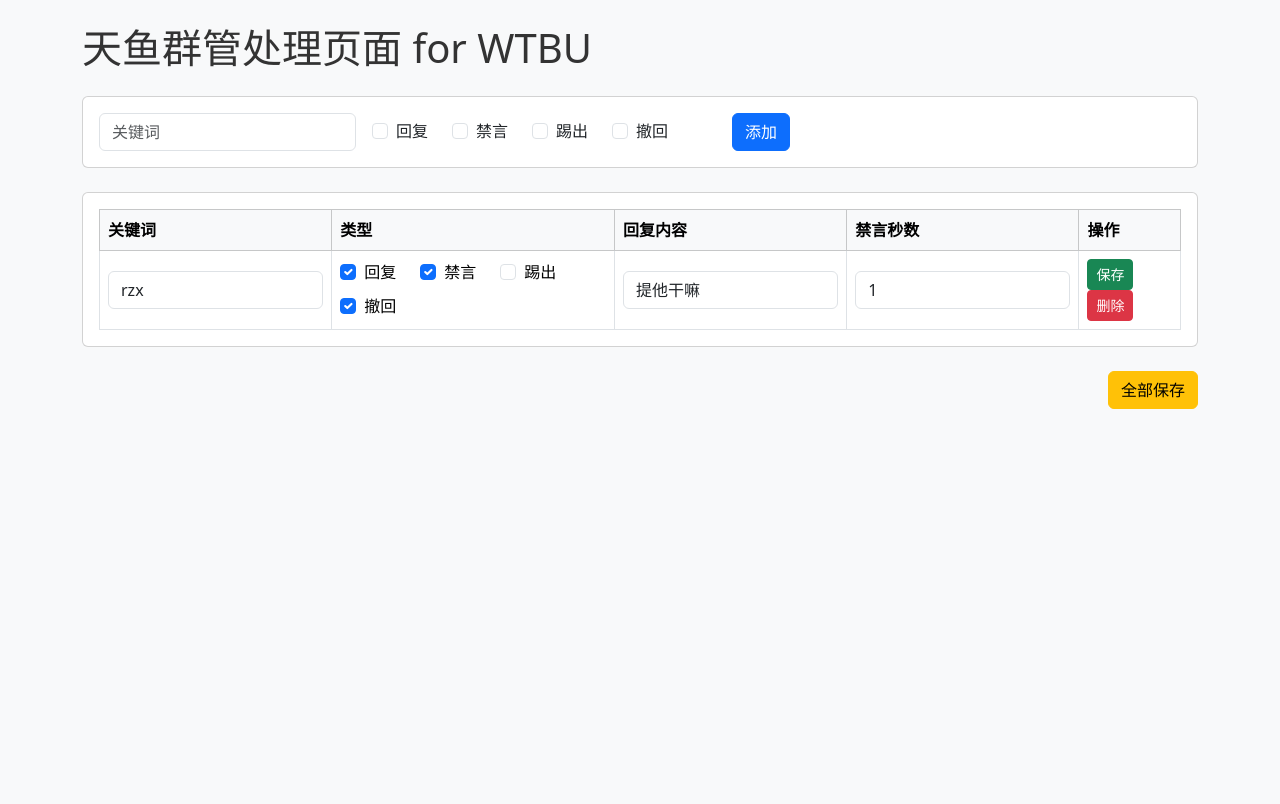
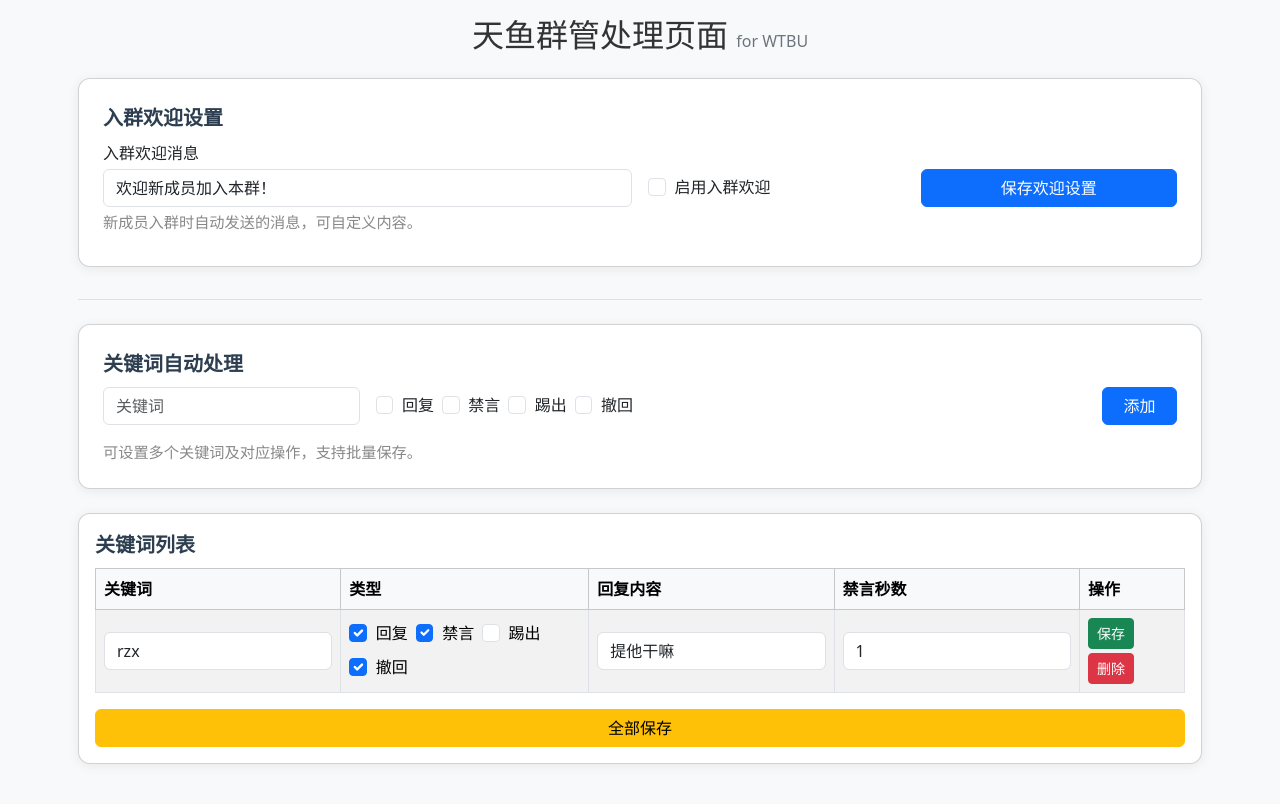
Before and after one commit to Surise/QQGroup_Manager, a Flask app: page / in a window 1280 px wide. Before the commit the page ends 409 px from the top, so only its background shows below. Run offline with Flask 3, Linux system fonts and the light colour scheme; some libraries are stand-ins or nearby versions.

Commit message:
优化
添加了按条件开启入群欢迎
修复删除和添加有概率导致的404问题
修复了手机端无法操作的问题
添加响应式样式，优化各平台使用体验
同时更换bootstrap源，加快了国内访问速度

```diff
--- a/src/requirements.txt
+++ b/src/requirements.txt
@@ -1,3 +1,2 @@
 flask
 requests
-requests
--- a/src/templates/keywords.html
+++ b/src/templates/keywords.html
@@ -2,107 +2,174 @@
 <html lang="zh-CN">
 <head>
     <meta charset="UTF-8">
+    <meta name="viewport" content="width=device-width, initial-scale=1">
     <title>天鱼管理页面</title>
-    <link href="https://cdn.jsdelivr.net/npm/bootstrap@5.3.2/dist/css/bootstrap.min.css" rel="stylesheet">
+    <link href="https://cdn.bootcdn.net/ajax/libs/twitter-bootstrap/5.3.2/css/bootstrap.min.css" rel="stylesheet">
     <link rel="stylesheet" href="/static/keywords.css">
+    <style>
+        .card { box-shadow: 0 2px 12px rgba(0,0,0,0.07); border-radius: 12px; }
+        .section-title { font-size: 1.25rem; font-weight: 600; margin-bottom: 0.5rem; color: #2c3e50; }
+        .form-label { font-weight: 500; }
+        .form-check-inline { margin-right: 1.2em; }
+        .form-check-input { width: 1.1em; height: 1.1em; margin-top: 0; margin-right: 0.3em; vertical-align: middle; }
+        .form-check-label { vertical-align: middle; }
+        .table-striped>tbody>tr:nth-of-type(odd) { background-color: #f8f9fa; }
+        .table-hover tbody tr:hover { background-color: #e9ecef; }
+        .form-text { color: #888; font-size: 0.95em; }
+        .divider { border-bottom: 1.5px solid #e0e0e0; margin: 2rem 0 1.5rem 0; }
+        @media (max-width: 767.98px) {
+            .card { margin-bottom: 1rem; }
+            .section-title { font-size: 1.1rem; }
+            .form-label, .form-text { font-size: 0.98em; }
+            .table-responsive { font-size: 0.98em; }
+            .btn, input:not([type="checkbox"]):not([type="radio"]), select, .form-control {
+                font-size: 1em;
+                min-height: 2.5rem;
+            }
+            input[type="checkbox"], input[type="radio"] {
+                min-height: unset !important;
+                height: 1.1em !important;
+                width: 1.1em !important;
+            }
+            .table th, .table td { padding: 0.5rem 0.3rem; }
+            .col-md-6, .col-md-4, .col-md-3, .col-md-2, .col-md-1 { flex: 0 0 100%; max-width: 100%; }
+            .text-end { text-align: left !important; }
+            .mt-md-0 { margin-top: 0 !important; }
+            .mt-3 { margin-top: 1rem !important; }
+            .d-flex.justify-content-end { justify-content: flex-start !important; }
+            .btn-sm {
+                width: auto !important;
+                min-width: 2.5rem;
+                font-size: 1em;
+                padding: 0.375rem 0.75rem;
+            }
+        }
+    </style>
 </head>
 <body class="bg-light">
-    <div class="container py-4">
-        <h1 class="mb-4">天鱼群管处理页面 for WTBU</h1>
-        <div class="card mb-4">
+    <div class="container py-3 px-1 px-sm-2">
+        <h1 class="mb-4 text-center" style="font-size:2rem;">天鱼群管处理页面 <span class="fs-6 text-secondary">for WTBU</span></h1>
+        <div class="card mb-4 p-2">
             <div class="card-body">
-                <form method="post" action="/keywords" id="add-form" class="row gy-2 gx-3 align-items-center">
-                    <div class="col-auto">
-                        <input name="keyword" class="form-control" placeholder="关键词" required>
+                <div class="section-title">入群欢迎设置</div>
+                <form method="post" action="/welcome_config" id="welcome-form" class="row gy-2 gx-3 align-items-center">
+                    <div class="col-md-6 col-12 mb-2">
+                        <label for="welcome-message" class="form-label mb-1">入群欢迎消息</label>
+                        <input name="welcome_message" id="welcome-message" class="form-control" placeholder="欢迎新成员的内容" value="{{ welcome_config.message|default('') }}">
+                        <div class="form-text">新成员入群时自动发送的消息，可自定义内容。</div>
                     </div>
-                    <div class="col-auto">
-                        <div class="d-flex flex-wrap align-items-center gap-2">
-                            <div class="form-check form-check-inline">
-                                <input class="form-check-input" type="checkbox" name="action" value="reply" id="action-reply" onchange="onActionChangeCheckbox()">
-                                <label class="form-check-label" for="action-reply">回复</label>
-                            </div>
-                            <div class="form-check form-check-inline">
-                                <input class="form-check-input" type="checkbox" name="action" value="ban" id="action-ban" onchange="onActionChangeCheckbox()">
-                                <label class="form-check-label" for="action-ban">禁言</label>
-                            </div>
-                            <div class="form-check form-check-inline">
-                                <input class="form-check-input" type="checkbox" name="action" value="kick" id="action-kick" onchange="onActionChangeCheckbox()">
-                                <label class="form-check-label" for="action-kick">踢出</label>
-                            </div>
-                            <div class="form-check form-check-inline">
-                                <input class="form-check-input" type="checkbox" name="action" value="recall" id="action-recall" onchange="onActionChangeCheckbox()">
-                                <label class="form-check-label" for="action-recall">撤回</label>
-                            </div>
+                    <div class="col-md-3 col-12 d-flex align-items-center mb-2">
+                        <div class="form-check d-inline-flex align-items-center">
+                            <input class="form-check-input" type="checkbox" name="welcome_enabled" id="welcome-enabled" value="1" {% if welcome_config.enabled %}checked{% endif %}>
+                            <label class="form-check-label ms-1" for="welcome-enabled">启用入群欢迎</label>
                         </div>
                     </div>
-                    <div class="col-auto">
-                        <input name="reply" class="form-control" placeholder="回复内容" id="reply-input" style="display:none;">
-                    </div>
-                    <div class="col-auto">
-                        <input name="duration" type="number" class="form-control" placeholder="禁言秒数" id="duration-input" style="display:none;">
-                    </div>
-                    <input type="hidden" name="idx" value="">
-                    <div class="col-auto">
-                        <button type="submit" class="btn btn-primary">添加</button>
+                    <div class="col-md-3 col-12 text-end mb-2">
+                        <button type="submit" class="btn btn-primary w-100 w-md-auto px-4">保存欢迎设置</button>
                     </div>
                 </form>
             </div>
         </div>
+        <div class="divider"></div>
+        <div class="card mb-4 p-2">
+            <div class="card-body">
+                <div class="section-title">关键词自动处理</div>
+                <form method="post" action="/" id="add-form" class="row gy-2 gx-3 align-items-center">
+                    <div class="col-md-3 col-12 mb-2">
+                        <input name="keyword" class="form-control" placeholder="关键词" required>
+                    </div>
+                    <div class="col-md-4 col-12 mb-2">
+                        <div class="d-flex flex-wrap align-items-center gap-2">
+                            <div class="form-check d-inline-flex align-items-center">
+                                <input class="form-check-input" type="checkbox" name="action" value="reply" id="action-reply" onchange="onActionChangeCheckbox()">
+                                <label class="form-check-label ms-1" for="action-reply">回复</label>
+                            </div>
+                            <div class="form-check d-inline-flex align-items-center">
+                                <input class="form-check-input" type="checkbox" name="action" value="ban" id="action-ban" onchange="onActionChangeCheckbox()">
+                                <label class="form-check-label ms-1" for="action-ban">禁言</label>
+                            </div>
+                            <div class="form-check d-inline-flex align-items-center">
+                                <input class="form-check-input" type="checkbox" name="action" value="kick" id="action-kick" onchange="onActionChangeCheckbox()">
+                                <label class="form-check-label ms-1" for="action-kick">踢出</label>
+                            </div>
+                            <div class="form-check d-inline-flex align-items-center">
+                                <input class="form-check-input" type="checkbox" name="action" value="recall" id="action-recall" onchange="onActionChangeCheckbox()">
+                                <label class="form-check-label ms-1" for="action-recall">撤回</label>
+                            </div>
+                        </div>
+                    </div>
+                    <div class="col-md-2 col-12 mb-2">
+                        <input name="reply" class="form-control" placeholder="回复内容" id="reply-input" style="display:none;">
+                    </div>
+                    <div class="col-md-2 col-12 mb-2">
+                        <input name="duration" type="number" class="form-control" placeholder="禁言秒数" id="duration-input" style="display:none;">
+                    </div>
+                    <input type="hidden" name="idx" value="">
+                    <div class="col-md-1 col-12 text-end mb-2">
+                        <button type="submit" class="btn btn-primary w-100 w-md-auto">添加</button>
+                    </div>
+                </form>
+                <div class="form-text mt-2">可设置多个关键词及对应操作，支持批量保存。</div>
+            </div>
+        </div>
         <div class="card">
             <div class="card-body">
+                <div class="section-title mb-2">关键词列表</div>
                 <div class="table-responsive">
-                    <table class="table table-bordered align-middle mb-0">
+                    <table class="table table-bordered table-striped table-hover align-middle mb-0">
                         <thead class="table-light">
                             <tr><th>关键词</th><th>类型</th><th>回复内容</th><th>禁言秒数</th><th>操作</th></tr>
                         </thead>
                         <tbody>
                         {% for kw in keywords %}
                             <tr>
-                                <form method="post" action="/keywords" class="row g-2 align-items-center">
+                                <form method="post" action="/" class="row g-2 align-items-center">
                                 <input type="hidden" name="idx" value="{{ loop.index0 }}">
                                 <td><input name="keyword" class="form-control" value="{{ kw.keyword }}" required></td>
                                 <td>
                                     <div class="d-flex flex-wrap align-items-center gap-2">
-                                        <div class="form-check form-check-inline">
+                                        <div class="form-check d-inline-flex align-items-center">
                                             <input class="form-check-input" type="checkbox" name="action" value="reply" id="action-reply-{{ loop.index0 }}" onchange="onRowActionChangeCheckbox(this, {{ loop.index0 }})" {% if 'reply' in (kw.action if kw.action is iterable and not kw.action is string else [kw.action]) %}checked{% endif %}>
-                                            <label class="form-check-label" for="action-reply-{{ loop.index0 }}">回复</label>
+                                            <label class="form-check-label ms-1" for="action-reply-{{ loop.index0 }}">回复</label>
                                         </div>
-                                        <div class="form-check form-check-inline">
+                                        <div class="form-check d-inline-flex align-items-center">
                                             <input class="form-check-input" type="checkbox" name="action" value="ban" id="action-ban-{{ loop.index0 }}" onchange="onRowActionChangeCheckbox(this, {{ loop.index0 }})" {% if 'ban' in (kw.action if kw.action is iterable and not kw.action is string else [kw.action]) %}checked{% endif %}>
-                                            <label class="form-check-label" for="action-ban-{{ loop.index0 }}">禁言</label>
+                                            <label class="form-check-label ms-1" for="action-ban-{{ loop.index0 }}">禁言</label>
                                         </div>
-                                        <div class="form-check form-check-inline">
+                                        <div class="form-check d-inline-flex align-items-center">
                                             <input class="form-check-input" type="checkbox" name="action" value="kick" id="action-kick-{{ loop.index0 }}" onchange="onRowActionChangeCheckbox(this, {{ loop.index0 }})" {% if 'kick' in (kw.action if kw.action is iterable and not kw.action is string else [kw.action]) %}checked{% endif %}>
-                                            <label class="form-check-label" for="action-kick-{{ loop.index0 }}">踢出</label>
+                                            <label class="form-check-label ms-1" for="action-kick-{{ loop.index0 }}">踢出</label>
                                         </div>
-                                        <div class="form-check form-check-inline">
+                                        <div class="form-check d-inline-flex align-items-center">
                                             <input class="form-check-input" type="checkbox" name="action" value="recall" id="action-recall-{{ loop.index0 }}" onchange="onRowActionChangeCheckbox(this, {{ loop.index0 }})" {% if 'recall' in (kw.action if kw.action is iterable and not kw.action is string else [kw.action]) %}checked{% endif %}>
-                                            <label class="form-check-label" for="action-recall-{{ loop.index0 }}">撤回</label>
+                                            <label class="form-check-label ms-1" for="action-recall-{{ loop.index0 }}">撤回</label>
                                         </div>
                                     </div>
                                 </td>
                                 <td><input name="reply" class="form-control" value="{{ kw.reply if ('reply' in (kw.action if kw.action is iterable and not kw.action is string else [kw.action])) else '' }}" {% if 'reply' not in (kw.action if kw.action is iterable and not kw.action is string else [kw.action]) %}style="display:none;"{% endif %}></td>
                                 <td><input name="duration" type="number" class="form-control" value="{{ kw.duration if ('ban' in (kw.action if kw.action is iterable and not kw.action is string else [kw.action])) else '' }}" {% if 'ban' not in (kw.action if kw.action is iterable and not kw.action is string else [kw.action]) %}style="display:none;"{% endif %}></td>
                                 <td>
-                                    <button type="submit" class="btn btn-success btn-sm">保存</button>
+                                    <div class="d-flex flex-wrap gap-1">
+                                        <button type="submit" class="btn btn-success btn-sm">保存</button>
                                 </form>
-                                <form method="post" action="/keywords/delete/{{ loop.index0 }}" style="display:inline;">
-                                    <button type="submit" class="btn btn-danger btn-sm">删除</button>
-                                </form>
+                                <form method="post" action="/delete/{{ loop.index0 }}" style="display:inline;">
+                                        <button type="submit" class="btn btn-danger btn-sm">删除</button>
+                                    </form>
+                                    </div>
                                 </td>
                             </tr>
                         {% endfor %}
                         </tbody>
                     </table>
                 </div>
+                <div class="d-flex justify-content-end mt-3">
+                    <button class="btn btn-warning px-4 w-100 w-md-auto" onclick="saveAllKeywords()">全部保存</button>
+                </div>
             </div>
-        </div>
-        <div class="d-flex justify-content-end mt-3">
-            <button class="btn btn-warning" onclick="saveAllKeywords()">全部保存</button>
         </div>
     </div>
     <script src="/static/keywords.js"></script>
-    <script src="https://cdn.jsdelivr.net/npm/bootstrap@5.3.2/dist/js/bootstrap.bundle.min.js"></script>
+    <script src="https://cdn.bootcdn.net/ajax/libs/twitter-bootstrap/5.3.2/js/bootstrap.bundle.min.js"></script>
     <script>
     function onActionChangeCheckbox() {
         var addForm = document.getElementById('add-form');
--- /dev/null
+++ b/src/welcome_config.json
@@ -0,0 +1,4 @@
+{
+  "enabled": false,
+  "message": "欢迎新成员加入本群！"
+}
```
Also changed, not shown: src/bot.py (+38 -4 lines), 1 other file.
